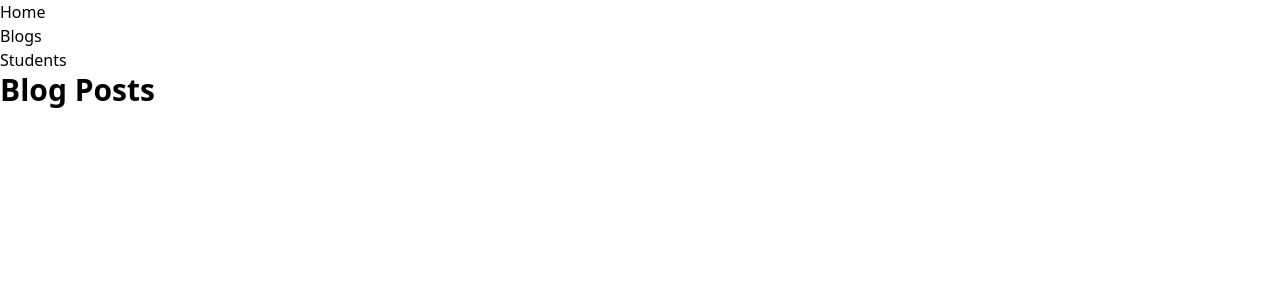
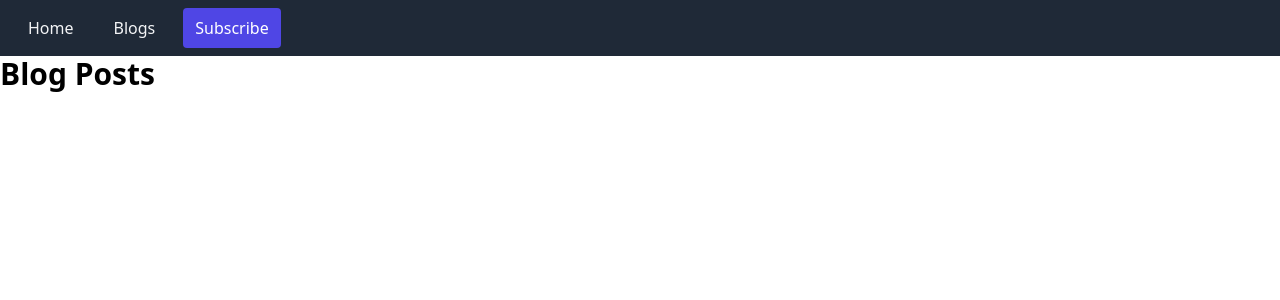
Before and after one commit to ezekielkibiego/lms-django-lessons, a Django app: page /blog/blogs/ in a window 1280 px wide. Shown: the top 300 px of the page. Run offline with Django 5.2, Linux system fonts and the light colour scheme; data that the repository does not hold is empty; some libraries are stand-ins or nearby versions.

Commit message:
add logout

```diff
--- a/blog/urls.py
+++ b/blog/urls.py
@@ -4,7 +4,7 @@ from .views import *
 urlpatterns = [
     path('subscribe/', subscribe, name='subscribe'),
     path('add-blog', add_blog, name='add-blog'),
-    path('blogs/', blog, name='blog'),
+    path('blogs/', blog, name='blogs'),
     path('blogs/<int:pk>/edit/', update_blog, name='update_blog'),
     path('blogs/<int:pk>/delete/', delete_blog, name='delete_blog'),
 ]
--- a/blog/views.py
+++ b/blog/views.py
@@ -42,7 +42,7 @@ def update_blog(request, pk):
         form.save()
         return redirect('blog')
 
-    return render(request, 'blos/edit_blog.html', {'form': form})
+    return render(request, 'blogs/edit_blog.html', {'form': form})
 
 def delete_blog(request, pk):
     blog = get_object_or_404(Blog, pk=pk)
--- a/lms/settings.py
+++ b/lms/settings.py
@@ -139,3 +139,4 @@ DEFAULT_AUTO_FIELD = 'django.db.models.BigAutoField'
 
 LOGIN_REDIRECT_URL = '/'
 DJANGO_REGISTRATION_REDIRECT_URL = '/accounts/login/'
+LOGOUT_REDIRECT_URL = '/accounts/login/'
--- a/lms/urls.py
+++ b/lms/urls.py
@@ -22,7 +22,7 @@ from students.views import CustomRegistrationView
 urlpatterns = [
     path('admin/', admin.site.urls),
     path('', include('students.urls')),
-    path('blog/', include('blog.urls')),
+    path('blog/', include(('blog.urls', 'blog'), namespace='blog')),
     path('accounts/', include('django.contrib.auth.urls')),
 
     path('accounts/register/', CustomRegistrationView.as_view(), name='django_registration_register'),
--- a/students/templates/blogs/blog_list.html
+++ b/students/templates/blogs/blog_list.html
@@ -21,10 +21,10 @@
                 <p class="text-sm text-gray-600">Last Updated: {{ blog.date_posted }}</p>
 
                 <div class="mt-4 flex space-x-4" >
-                    <a href="{% url 'update_blog' blog.id %}" class="bg-blue-500 hover:bg-blue-600 text-white font-semibold py-1 px-4 rounded">
+                    <a href="{% url 'blog:update_blog' blog.id %}" class="bg-blue-500 hover:bg-blue-600 text-white font-semibold py-1 px-4 rounded">
                         Edit
                     </a>
-                    <a href="{% url 'delete_blog' blog.id %}" class="bg-red-500 hover:bg-red-600 text-white font-semibold py-1 px-4 rounded"
+                    <a href="{% url 'blog:delete_blog' blog.id %}" class="bg-red-500 hover:bg-red-600 text-white font-semibold py-1 px-4 rounded"
                    onclick="return confirm('Are you sure you want to delete this post?');">
                     Delete
                 </a>
--- a/students/templates/navbar.html
+++ b/students/templates/navbar.html
@@ -1,7 +1,53 @@
-<nav>
-    <ul>
-        <li><a href="/">Home</a></li>
-        <li><a href="/blog/blogs">Blogs</a></li>
-        <li><a href="/students">Students</a></li>
-    </ul>
-</nav>
+
+<nav class="bg-gray-800 py-2">
+    <div class="container mx-auto px-4">
+      <div class="hidden md:flex items-center space-x-4">
+        <a href="/" class="py-2 px-3 text-gray-100 hover:text-white hover:bg-gray-700 rounded">Home</a>
+        <a href="{% url 'blog:blogs' %}" class="py-2 px-3 text-gray-100 hover:text-white hover:bg-gray-700 rounded">Blogs</a>
+        <a href="{% url 'blog:subscribe' %}" class="py-2 px-3 text-white bg-indigo-600 hover:bg-indigo-700 rounded">Subscribe</a>
+        {% if user.is_authenticated %}
+        <form method="post" action="{% url 'logout' %}">
+          {% csrf_token %}
+          <button type="submit" class="py-2 px-3 text-red-400 hover:text-red-300 hover:bg-gray-700 rounded">Logout</button>
+        </form>
+        {% endif %}
+      </div>
+
+      <!-- Mobile menu button -->
+      <div class="md:hidden">
+        <button type="button" class="mobile-menu-button text-gray-300 hover:text-white">
+          <svg class="h-6 w-6" xmlns="http://www.w3.org/2000/svg" fill="none" viewBox="0 0 24 24" stroke="currentColor">
+            <path stroke-linecap="round" stroke-linejoin="round" stroke-width="2" d="M4 6h16M4 12h16M4 18h16" />
+          </svg>
+        </button>
+      </div>
+    </div>
+
+    <!-- Mobile menu -->
+    <div class="hidden mobile-menu md:hidden">
+      <div class="px-2 pt-2 pb-3 space-y-1">
+        <a href="/" class="block py-2 px-3 text-gray-100 hover:bg-gray-700 rounded">Home</a>
+
+        <a href="{% url 'blog:blogs' %}" class="block py-2 px-3 text-gray-100 hover:bg-gray-700 rounded">Blogs</a>
+        <a href="{% url 'blog:subscribe' %}" class="block py-2 px-3 text-white bg-indigo-600 hover:bg-indigo-700 rounded">Subscribe</a>
+        {% if user.is_authenticated %}
+        <form method="post" action="{% url 'logout' %}">
+          {% csrf_token %}
+          <button type="submit" class="block w-full text-left py-2 px-3 text-red-400 hover:bg-gray-700 rounded">Logout</button>
+        </form>
+        {% endif %}
+      </div>
+    </div>
+  </nav>
+
+  <!-- Simple toggle script -->
+  <script>
+    document.addEventListener('DOMContentLoaded', function() {
+      const btn = document.querySelector('.mobile-menu-button');
+      const menu = document.querySelector('.mobile-menu');
+
+      btn.addEventListener('click', function() {
+        menu.classList.toggle('hidden');
+      });
+    });
+  </script>
--- a/students/templates/subscribe.html
+++ b/students/templates/subscribe.html
@@ -14,7 +14,7 @@
       </div>
     {% endif %}
 
-    <form method="post" action="{% url 'subscribe' %}" class="space-y-4">
+    <form method="post" action="{% url 'blog:subscribe' %}" class="space-y-4">
       {% csrf_token %}
       <div>
         <label for="email" class="block text-sm font-medium text-gray-700">Email address</label>
```
Also changed, not shown: students/templates/registration/logged_out.html (added, +10 -0 lines).
